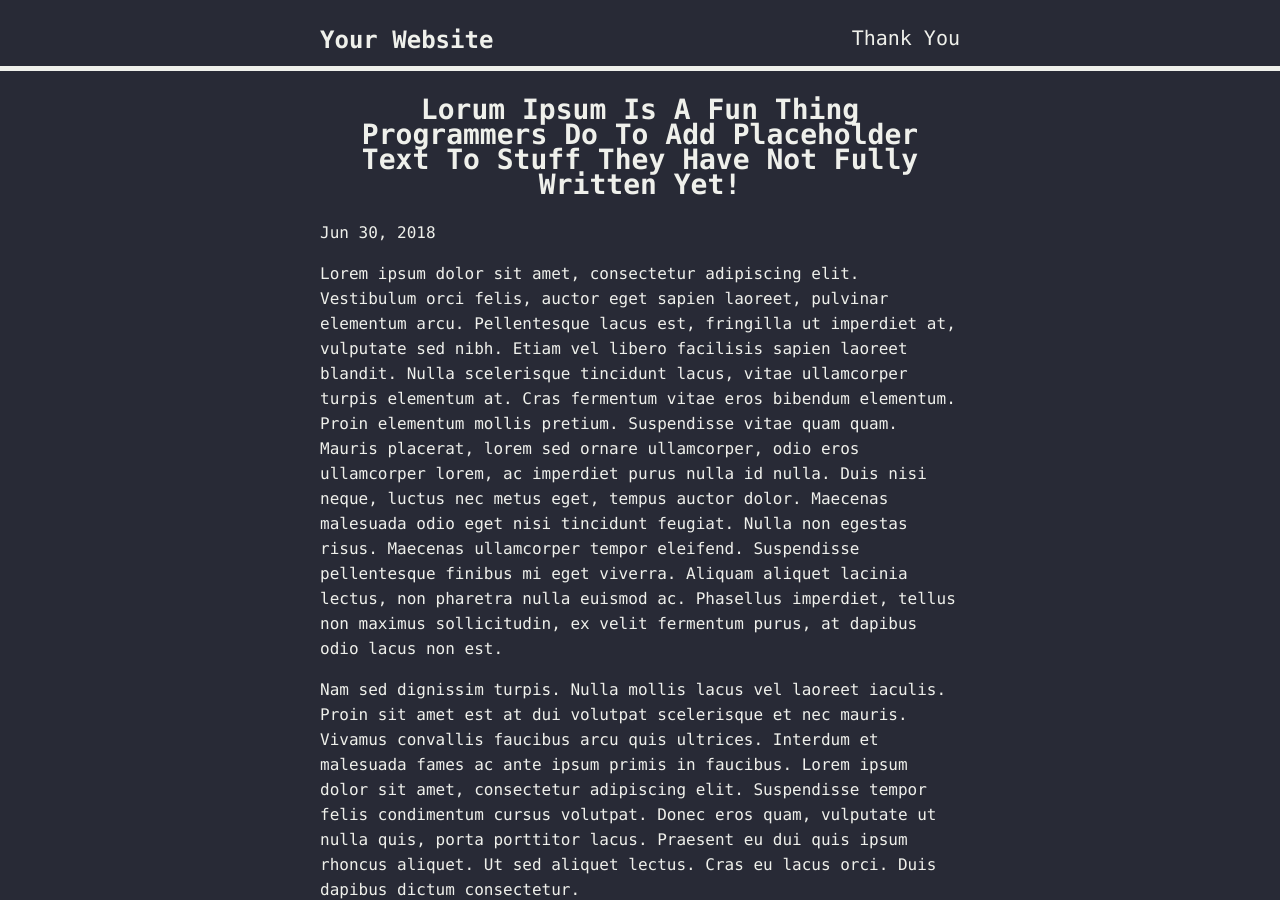
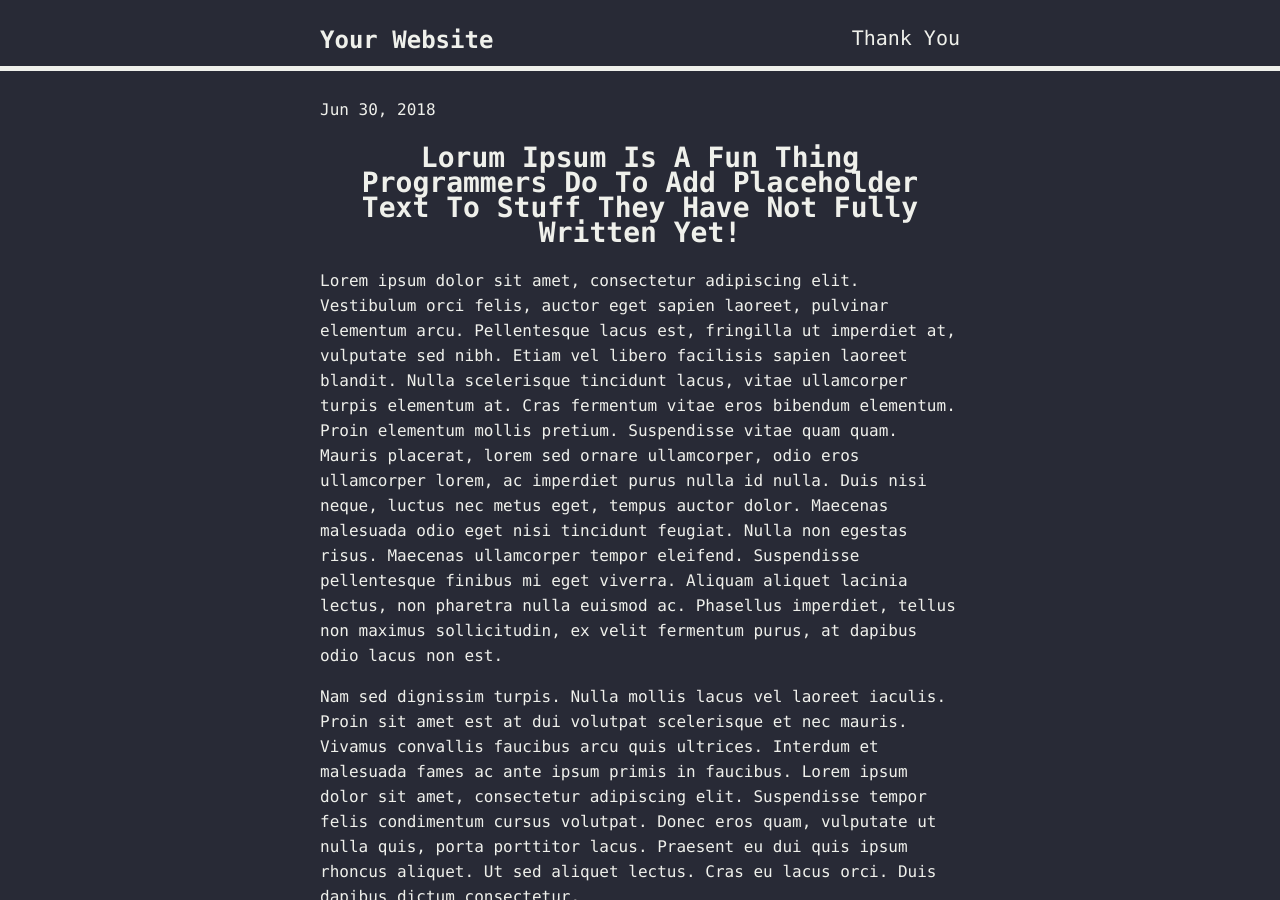
Before and after one commit to HobbieJ/Hobbies, a Jekyll site: the page built from _posts/2018-06-30-lorum-ipsum-is-a-fun-thing-programmers-do-to-add-placeholder-text-to-stuff-they-have-not-fully-written-yet.md, in a window 1280 px wide and 900 px high. Built offline with Jekyll 4.4.1, drawn with Linux system fonts in a browser that asks for light colours; a style sheet for code colours, icons or effects is not loaded.

Commit message:
Reorganized HTML Elements
For posts only

```diff
--- a/_layouts/post.html
+++ b/_layouts/post.html
@@ -6,19 +6,19 @@ layout: default
 <article itemscope itemtype="http://schema.org/BlogPosting">
     <!-- Article Header -->
     <header class="post-header">
-        <h1 class="post-title" itemprop="name headline">{{ page.title | escape }}</h1>
         <p class="post-meta">
-            <!-- DateTime Assigned as XML for Atom? -->
-            <time datetime="{{ page.date | date_to_xmlschema }}" itemprop="datePublished">
-                {% assign date_format = site.Hobbies.date_format | default: "%b %-d, %Y" %}
-                {{ page.date | date: date_format }}
-            </time>
             {% if page.author %}
                 <span itemprop="author" itemscope itemtype="http://schema.org/Person">
                     <span class="post-author" itemprop="name"{{ page.author }}></span>
                 </span>
             {% endif %}
+            <!-- DateTime -->
+            <time datetime="{{ page.date | date_to_xmlschema }}" itemprop="datePublished">
+                {% assign date_format = site.Hobbies.date_format | default: "%b %-d, %Y" %}
+                {{ page.date | date: date_format }}
+            </time>
         </p>
+        <h1 class="post-title" itemprop="name headline">{{ page.title | escape }}</h1>
     </header>
 
     <!-- Post Content -->
```
Also changed, not shown: Hobbies.gemspec.
